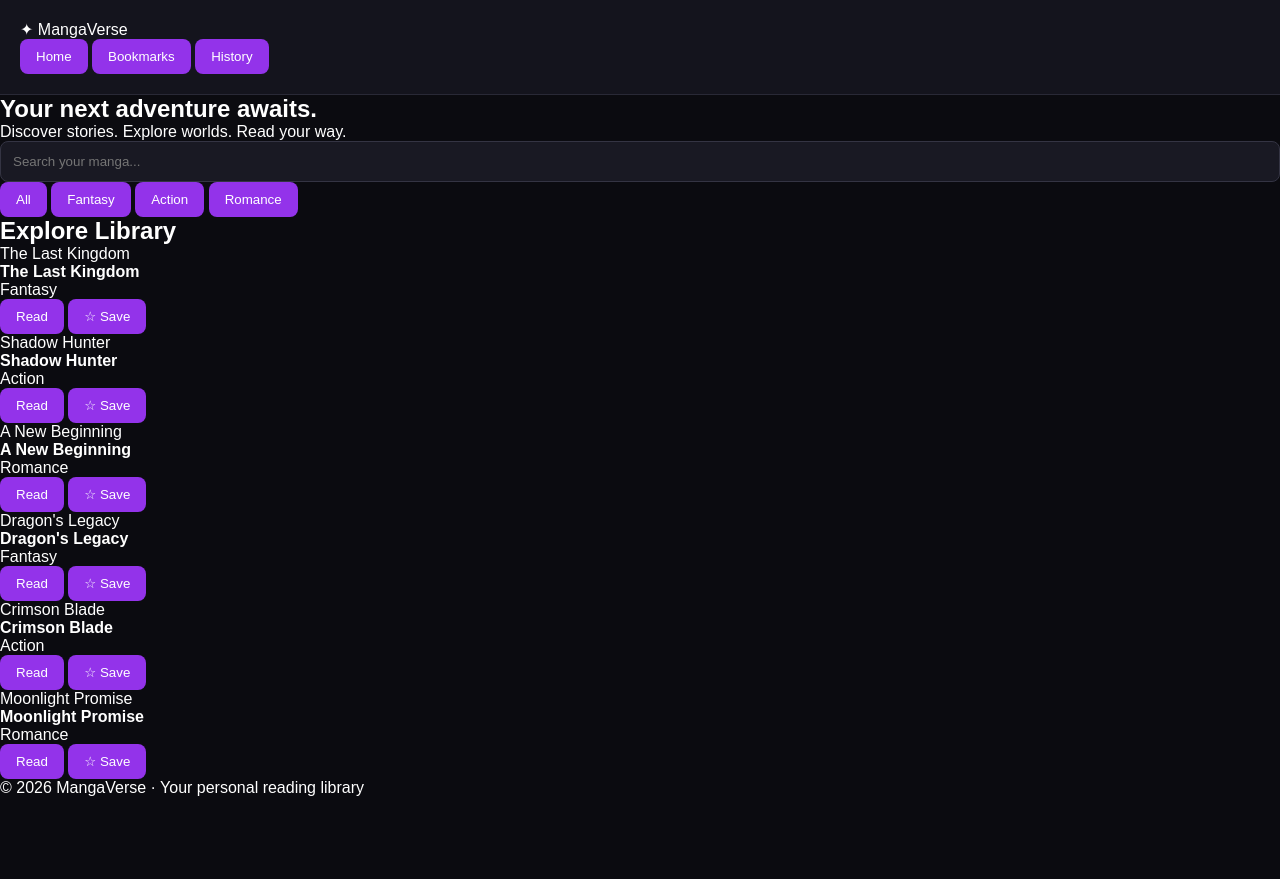
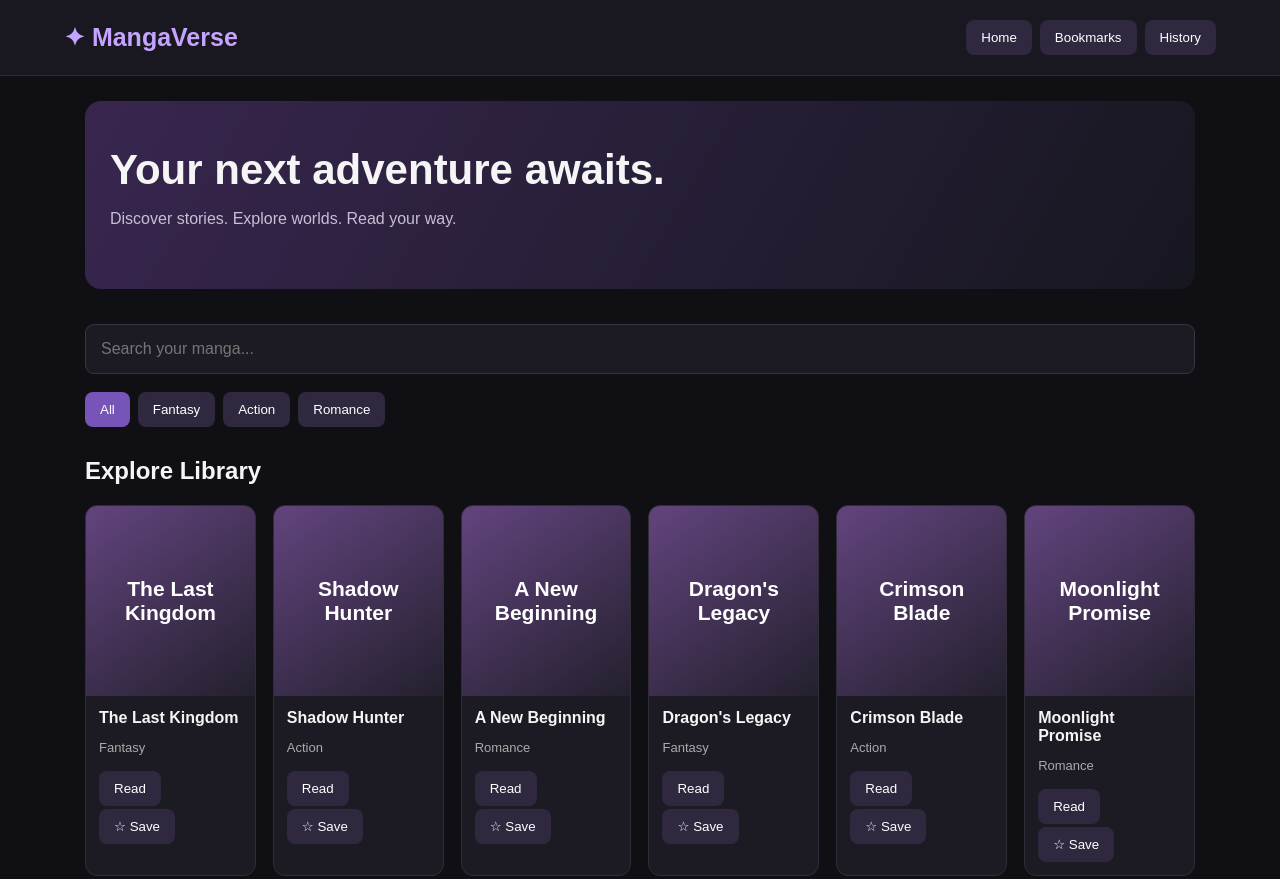
Before and after one commit to stepnaalonzo1-design/Man-wha-ga-verse, a plain HTML site: page index.html in a window 1280 px wide. Shown: the top 879 px of the page. Before the commit the page ends 800 px from the top, so only its background shows below. Drawn offline with Linux system fonts and the light colour scheme.

Commit message:
Refactor CSS styles for improved theme and layout
Updated styles for body, header, buttons, and layout.

```diff
--- a/style.css
+++ b/style.css
@@ -1,59 +1,161 @@
-
-/* MangaVerse - Premium Dark Theme */
 
 * {
-  margin: 0;
-    padding: 0;
   box-sizing: border-box;
 }
 
 body {
-        background: #0b0b10;
-          color: #ffffff;
+  margin: 0;
+  background: #101014;
+  color: #f5f5f5;
   font-family: Arial, sans-serif;
 }
 
 header {
-              background: #14141d;
-                padding: 20px;
-                  border-bottom: 1px solid #292936;
+  background: #191820;
+  padding: 20px 5%;
+  display: flex;
+  justify-content: space-between;
+  align-items: center;
+  flex-wrap: wrap;
+  gap: 15px;
+  border-bottom: 1px solid #302b3b;
 }
 
-                  header h1 {
-                    color: #a855f7;
-                      font-size: 28px;
+.logo {
+  font-size: 25px;
+  font-weight: bold;
+  color: #c4a4ff;
+}
+
+nav {
+  display: flex;
+  gap: 8px;
+  flex-wrap: wrap;
 }
 
 button {
-                        background: #9333ea;
+  cursor: pointer;
+  border: 0;
+  border-radius: 8px;
+  padding: 10px 15px;
+  background: #30283e;
   color: white;
-                            border: none;
-                              padding: 10px 16px;
-                                border-radius: 8px;
-                                  cursor: pointer;
 }
 
 button:hover {
-                                    background: #7e22ce;
+  background: #7654b8;
+}
+
+main {
+  max-width: 1150px;
+  margin: auto;
+  padding: 25px 20px;
+}
+
+.hero {
+  padding: 45px 25px;
+  border-radius: 16px;
+  background: linear-gradient(120deg, #38264f, #171720);
+  margin-bottom: 25px;
+}
+
+.hero h1 {
+  font-size: clamp(27px, 5vw, 42px);
+  margin: 0 0 12px;
+}
+
+.hero p {
+  color: #c8bed6;
 }
 
 input {
-                                      background: #191923;
+  width: 100%;
+  padding: 15px;
+  border-radius: 9px;
+  background: #1c1b24;
   color: white;
-                                          border: 1px solid #343443;
-                                            padding: 12px;
-                                              border-radius: 8px;
-                                                width: 100%;
+  border: 1px solid #393443;
+  margin: 10px 0 18px;
+  font-size: 16px;
 }
 
-                                                .comic-card {
-                                                  background: #171720;
-                                                    border: 1px solid #292936;
-                                                      border-radius: 12px;
-                                                        padding: 15px;
-                                                          transition: transform 0.2s;
+.filters {
+  display: flex;
+  gap: 8px;
+  flex-wrap: wrap;
 }
 
-                                                          .comic-card:hover {
-                                                            transform: translateY(-5px);
+.filters button.active {
+  background: #7654b8;
 }
+
+h2 {
+  margin-top: 30px;
+}
+
+.grid {
+  display: grid;
+  grid-template-columns: repeat(auto-fill, minmax(155px, 1fr));
+  gap: 17px;
+}
+
+.card {
+  background: #1c1b24;
+  border: 1px solid #302d39;
+  border-radius: 12px;
+  overflow: hidden;
+}
+
+.cover {
+  height: 190px;
+  background: linear-gradient(145deg, #62447e, #24202e);
+  display: grid;
+  place-items: center;
+  text-align: center;
+  padding: 15px;
+  font-size: 21px;
+  font-weight: bold;
+  color: #fff;
+}
+
+.info {
+  padding: 13px;
+}
+
+.info p {
+  color: #aaa;
+  font-size: 13px;
+}
+
+.info button {
+  margin: 3px 2px 0 0;
+}
+
+.reader {
+  display: none;
+  max-width: 750px;
+  margin: auto;
+  padding: 20px;
+}
+
+.reader h2 {
+  margin-top: 20px;
+}
+
+.page {
+  height: 420px;
+  background: #24212d;
+  border: 1px solid #393443;
+  display: grid;
+  place-items: center;
+  text-align: center;
+  padding: 20px;
+  color: #aaa;
+  margin-bottom: 5px;
+}
+
+footer {
+  text-align: center;
+  padding: 35px;
+  color: #777;
+}
```
Lines whose indentation alone changed are shown as unchanged.
